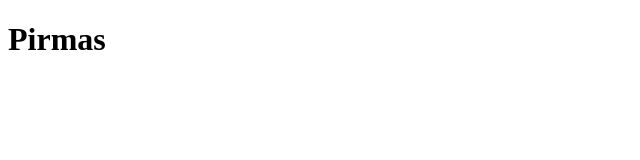
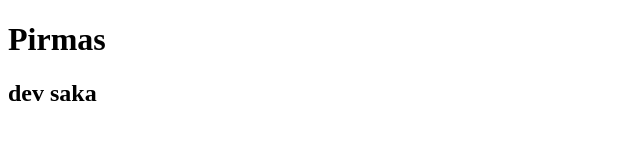
Before and after one commit to Gtpmlvl/Atsiskaitymas-09-06, a plain HTML site: page index.html in a window 1280 px wide. Shown: the whole page, without its empty margins (0-640 px from the left). Drawn offline with Linux system fonts and the light colour scheme.

Commit message:
dev saka

```diff
--- a/index.html
+++ b/index.html
@@ -8,5 +8,6 @@
 </head>
 <body>
   <h1>Pirmas</h1>
+  <h2>dev saka</h2>
 </body>
 </html>
```
